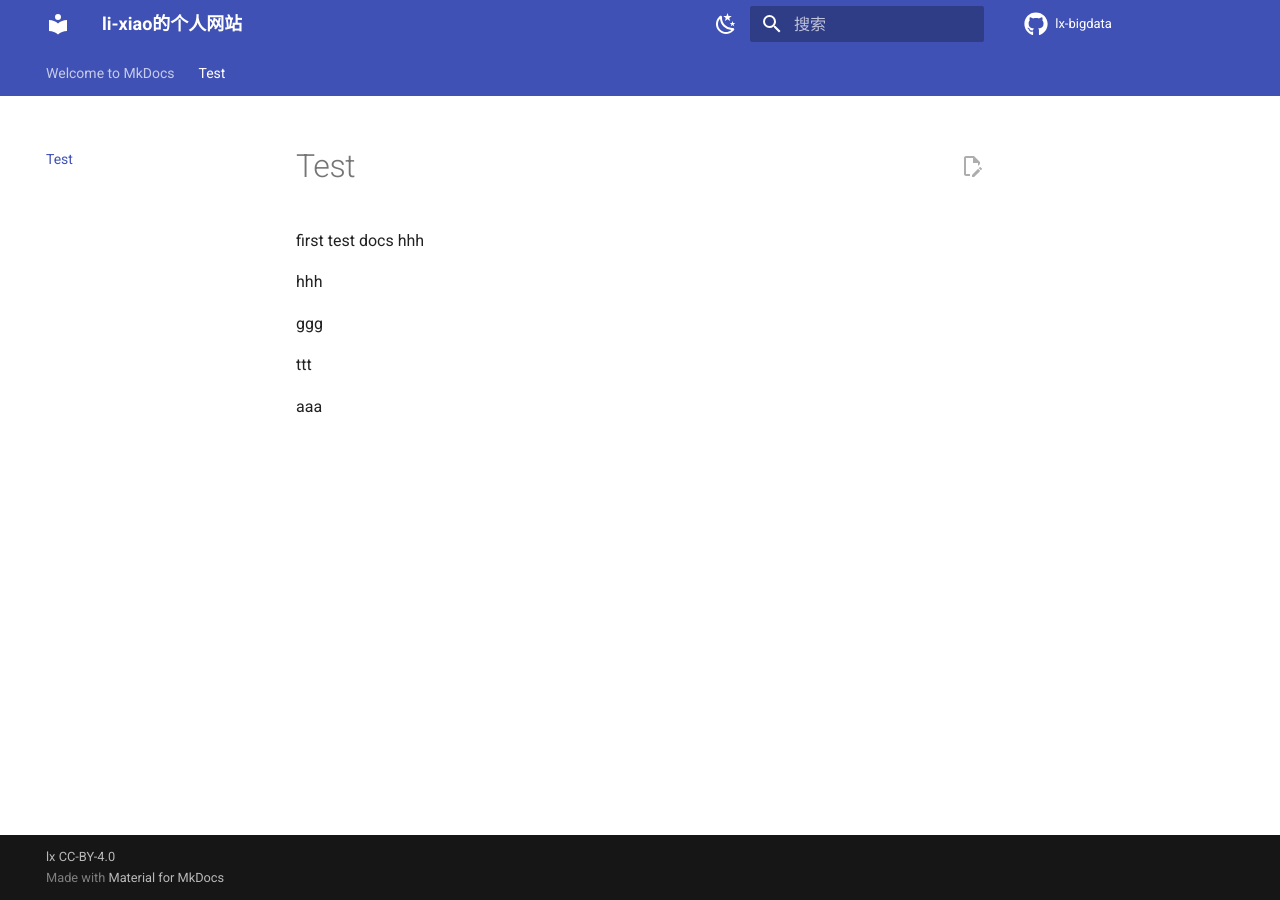
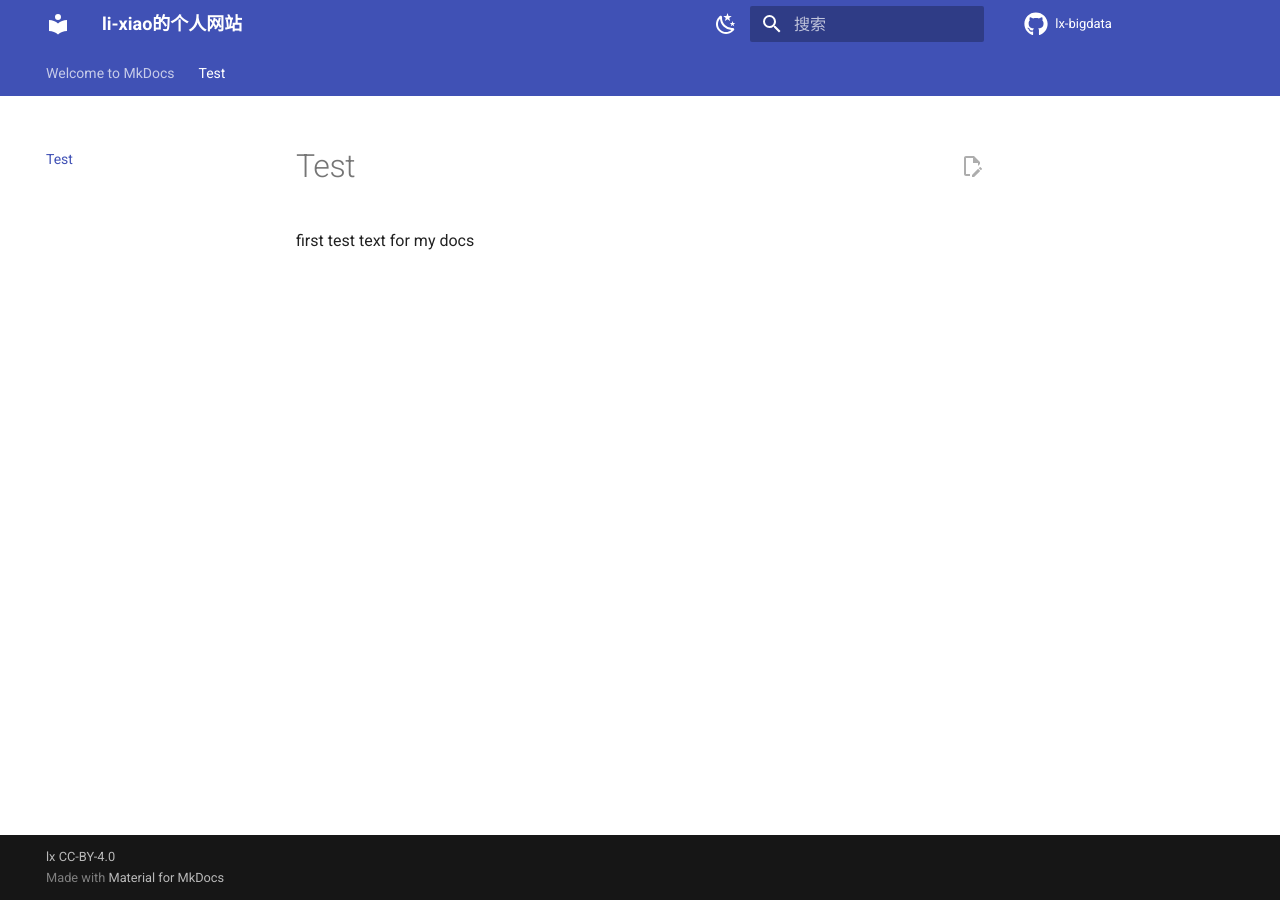
Before and after one commit to melodylx666/self-website, an MkDocs documentation site: the page built from docs/test.md, in a window 1280 px wide. Built offline with MkDocs 1.6.1 and Material for MkDocs 9.7.7, drawn with Linux system fonts in a browser that asks for light colours; comment, search, counter and statistics services are not loaded.

Commit message:
docs(test): 更新测试文档内容- 移除了多余的空行和无用文本 - 优化了文档结构，使其更加清晰

```diff
--- a/docs/test.md
+++ b/docs/test.md
@@ -1,9 +1 @@
-first test docs hhh
-
-hhh
-
-ggg
-
-ttt
-
-aaa
+first test text for my docs
```
